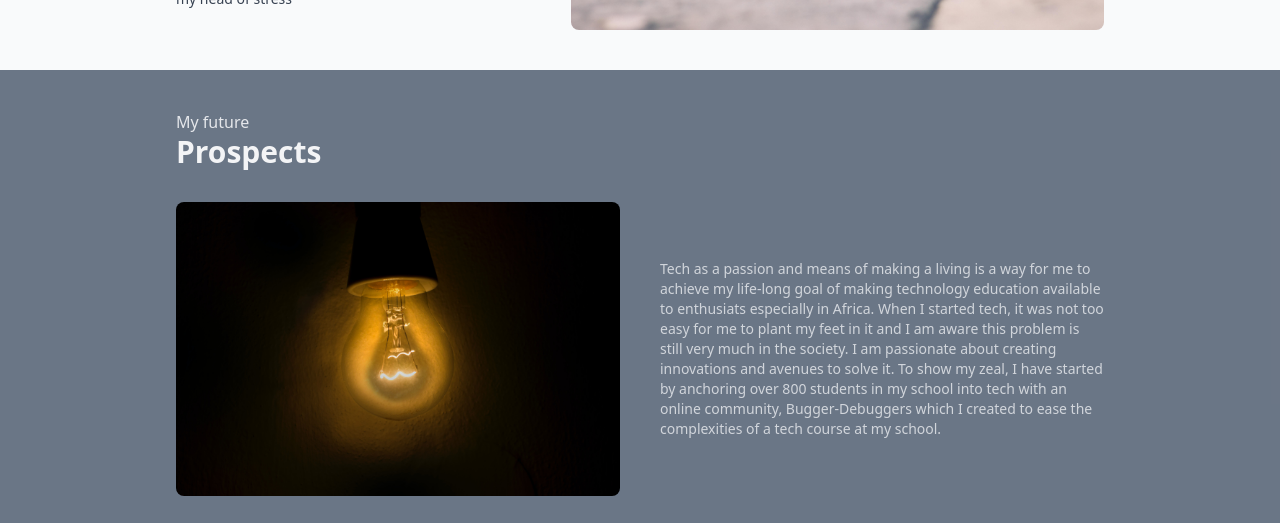
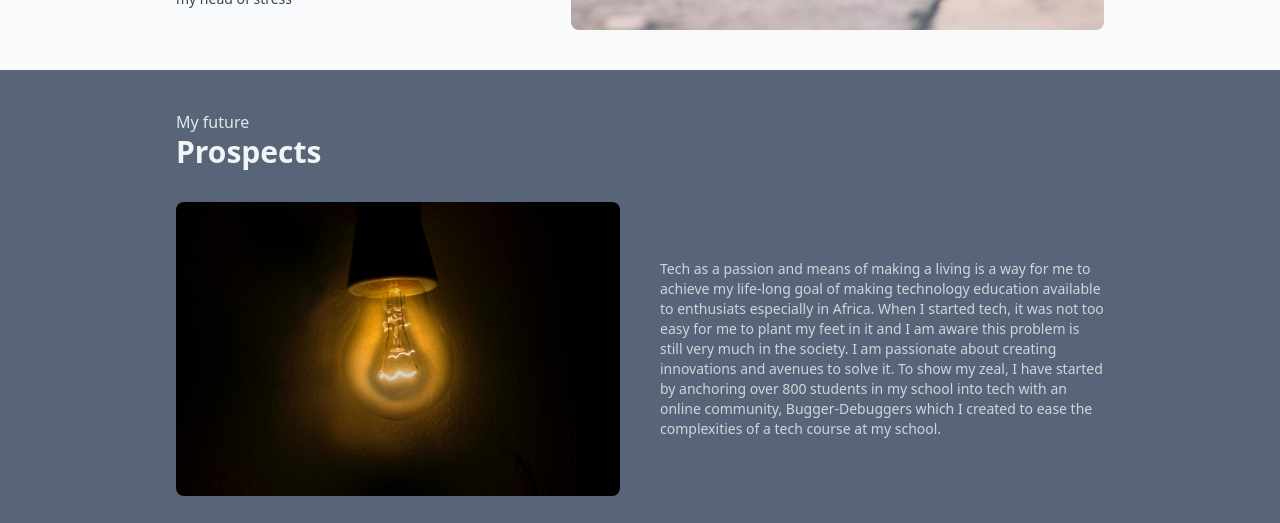
Before and after one commit to Lensatom/portfolio, a React (Vite) app: page / in a window 1280 px wide. Shown: the part 2137-2660 px from the top of the page. Built offline with nearby package versions, Linux system fonts and the light colour scheme.

Commit message:
Redirects file and thick opacity design

```diff
--- a/src/features/Home/index.tsx
+++ b/src/features/Home/index.tsx
@@ -48,7 +48,7 @@ const Home = () => {
         <div className="w-full h-full flex items-center">
         </div>
       </Container>
-      <Container className="lg:h-screen !bg-primary !text-white py-12 flex lg:flex-row flex-col items-start justify-between">
+      <Container className="lg:h-screen !bg-primary/90 !text-white py-12 flex lg:flex-row flex-col items-start justify-between">
         <div className="w-full">
           <Typography mode="dark" variant="subhead">Some of my</Typography>
           <Typography mode="dark" variant="head">Stack Skills</Typography>
@@ -109,7 +109,7 @@ const Home = () => {
           <img src={LeisureImage} alt="Leisure image" className="mt-8 rounded-lg" />
         </div>
       </Container>
-      <Container className="py-10 !bg-primary/80 flex flex-col !gap-8 items-center justify-between">
+      <Container className="py-10 !bg-primary/90 flex flex-col !gap-8 items-center justify-between">
         <div className="w-full">
           <Typography mode="dark" variant="subhead">My future</Typography>
           <Typography mode="dark" variant="head">Prospects</Typography>
```
Also changed, not shown: 1 other file (tests, documents, lock files or other folders).
